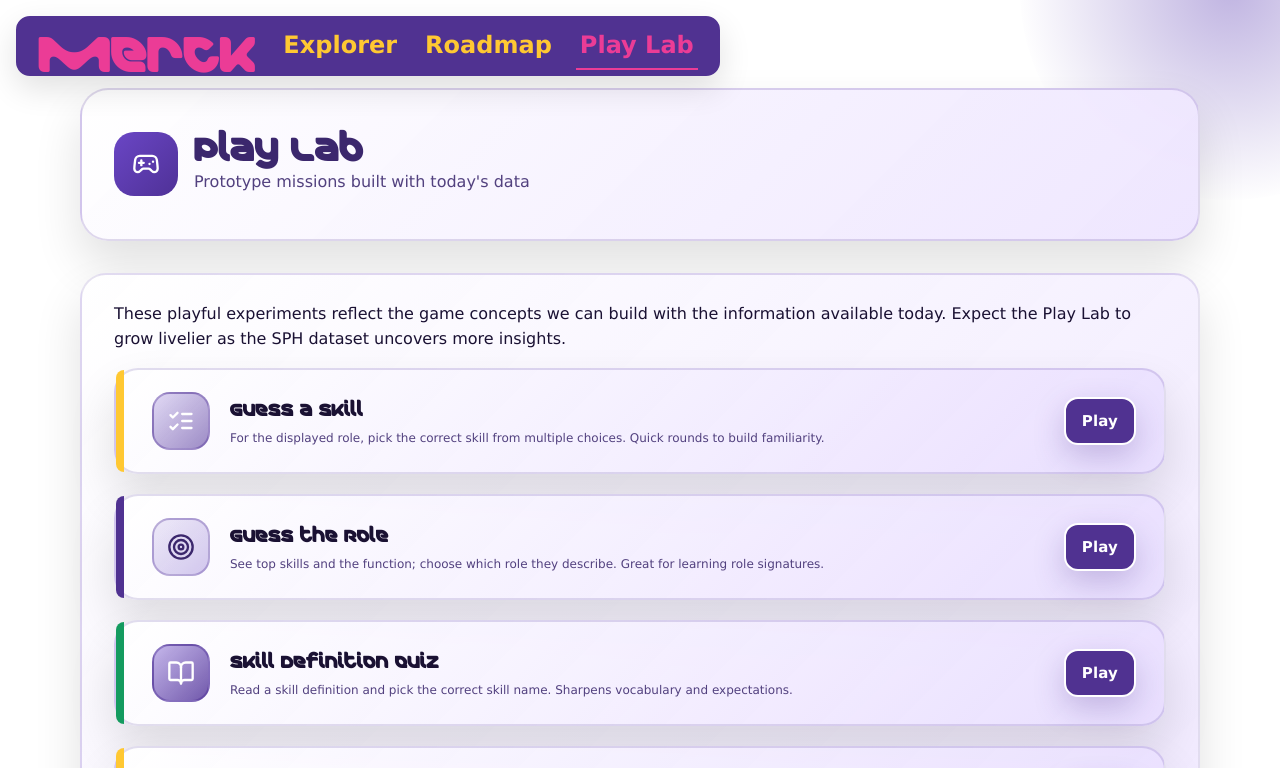
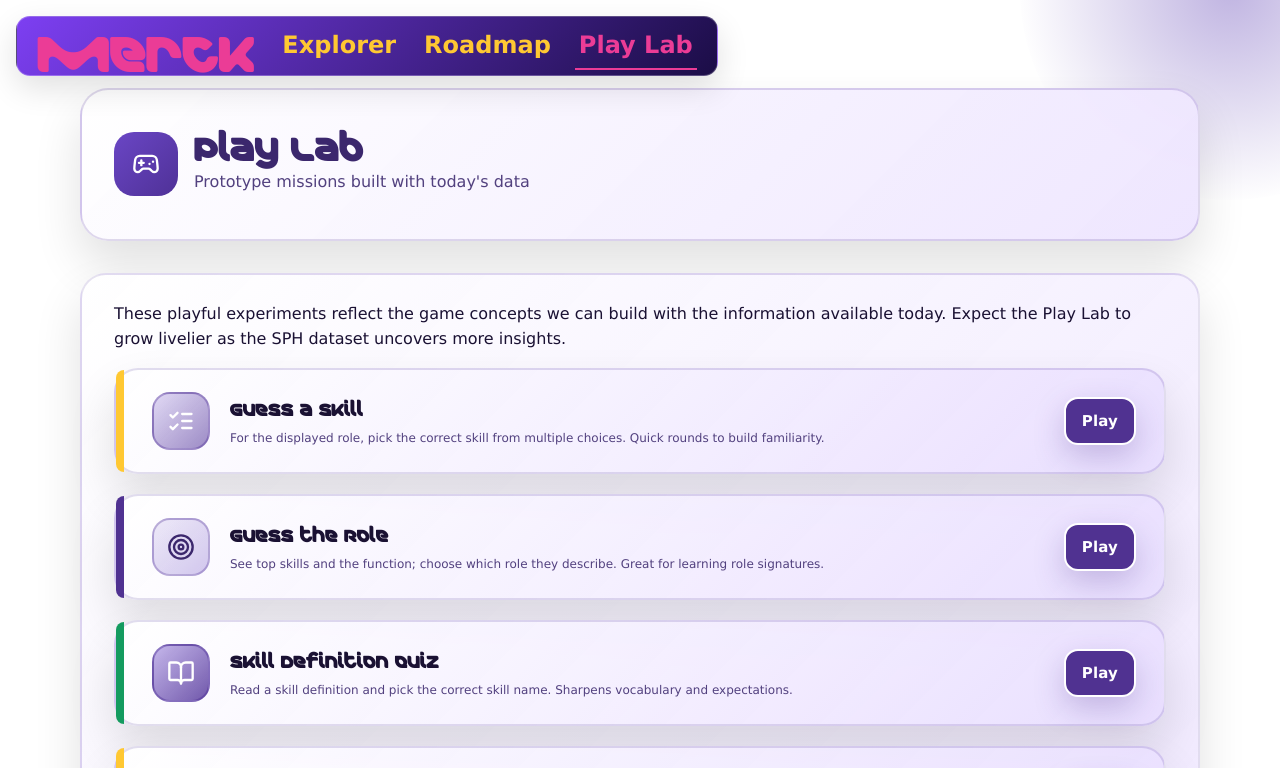
Before and after one commit to aryanshradhay/SPH-CFW, a React (Create React App) app: page /play-lab in a window 1280 px wide. Shown: the top 768 px of the page. Built offline with nearby package versions, Linux system fonts and the light colour scheme; no server answers.

Commit message:
Align gradients with feature panel styling

```diff
--- a/src/styles/base/base.css
+++ b/src/styles/base/base.css
@@ -36,6 +36,7 @@
   --color-neutral-ink: #1a1133;
 
   /* Thematic tokens */
+  --gradient-feature: linear-gradient(135deg, #7d3ff2 0%, #1b0d46 100%);
   --color-background: linear-gradient(180deg, #f4efff 0%, #e4d9ff 52%, #f7f2ff 100%);
   --color-background-solid: #f4efff;
   --color-surface: #fdfbff;
@@ -203,7 +204,7 @@ img {
 
 .app-shell {
   min-height: 100vh;
-  background: var(--color-background);
+  background: var(--gradient-feature);
 }
 
 .app-shell__main {
--- a/src/styles/components/feature-panel.css
+++ b/src/styles/components/feature-panel.css
@@ -1,5 +1,5 @@
 .feature-panel {
-  background: linear-gradient(135deg, #7d3ff2 0%, #1b0d46 100%);
+  background: var(--gradient-feature);
   border-radius: 28px;
   padding: clamp(1.75rem, 3vw, 2.5rem);
   display: grid;
--- a/src/styles/components/function-showcase.css
+++ b/src/styles/components/function-showcase.css
@@ -5,6 +5,8 @@
 
 .framework-functions {
   padding: clamp(2.75rem, 5vh, 4.5rem) 0 clamp(1.75rem, 4vh, 3rem);
+  background: var(--gradient-feature);
+  color: rgba(255, 255, 255, 0.88);
 }
 
 .framework-functions .container {
@@ -24,21 +26,22 @@
   justify-content: center;
   padding: 0.35rem 0.85rem;
   border-radius: 999px;
-  background: var(--color-sensitive-blue);
-  color: var(--color-rich-blue);
+  background: rgba(255, 255, 255, 0.16);
+  color: var(--color-neutral-white);
   font-weight: 700;
   letter-spacing: 0.08em;
   text-transform: uppercase;
-  border: 2px solid var(--color-rich-blue);
+  border: 2px solid rgba(255, 255, 255, 0.35);
 }
 
 .framework-functions__title {
   font-size: clamp(2rem, 4vw, 3rem);
   margin: 1rem 0 0.75rem;
+  color: var(--color-neutral-white);
 }
 
 .framework-functions__subtitle {
-  color: var(--muted);
+  color: rgba(255, 255, 255, 0.75);
   font-size: 1.05rem;
 }
 
--- a/src/styles/components/hero.css
+++ b/src/styles/components/hero.css
@@ -8,7 +8,7 @@
   position: relative;
   overflow: hidden;
   padding: 7rem 0 5rem;
-  background: var(--color-rich-purple);
+  background: var(--gradient-feature);
   color: var(--color-text-inverse);
 }
 
--- a/src/styles/components/navigation.css
+++ b/src/styles/components/navigation.css
@@ -11,8 +11,8 @@
   height: 60px;
   padding: 0 1.25rem;
 
-  border: 2px solid var(--color-rich-purple);
-  background: var(--color-rich-purple);
+  border: 1px solid rgba(255, 255, 255, 0.25);
+  background: var(--gradient-feature);
   border-radius: 14px;
   box-shadow: 0 12px 32px rgba(0, 0, 0, 0.12);
   z-index: 1000;
```
